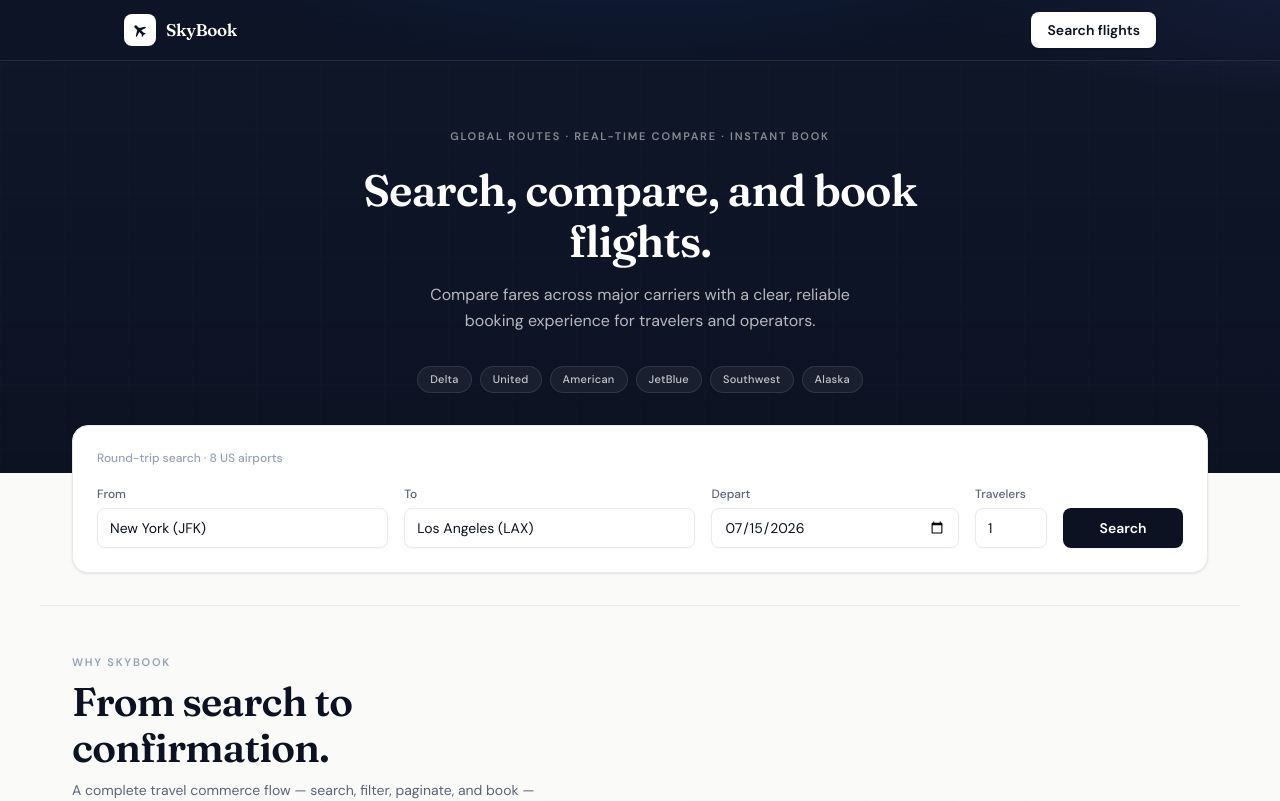
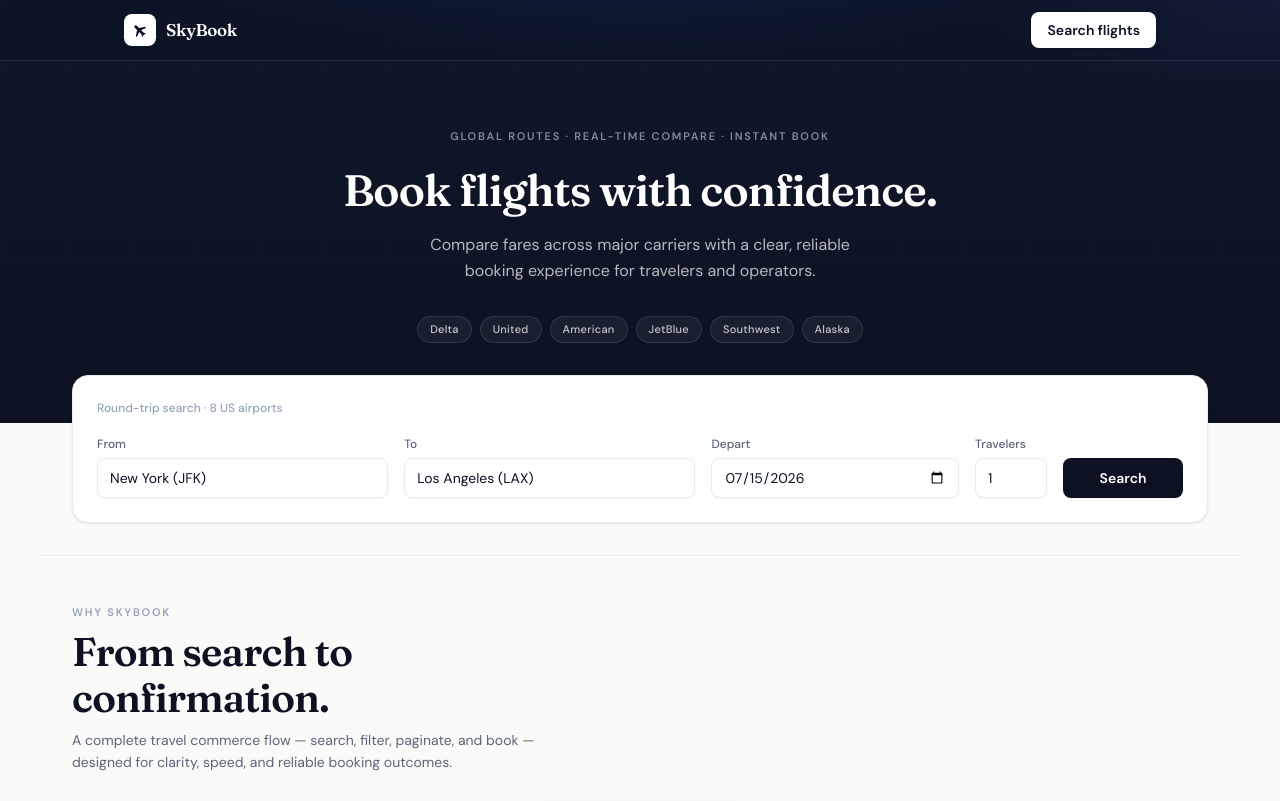
Before and after one commit to mdalamin706688/skybook-flight-search, a Next.js app: page / in a window 1280 px wide. Shown: the top 801 px of the page. Built offline with nearby package versions, Linux system fonts and the light colour scheme.

Commit message:
Shorten homepage hero title for clearer commercial messaging.
Co-authored-by: Cursor <cursoragent@cursor.com>

```diff
--- a/src/app/page.tsx
+++ b/src/app/page.tsx
@@ -50,7 +50,7 @@ export default function HomePage() {
                 "mt-4 text-[2rem] text-white sm:mt-5 sm:text-[2.75rem]",
               )}
             >
-              Search, compare, and book flights.
+              Book flights with confidence.
             </h1>
 
             <p className={cn(heroSubtitle, "mx-auto mt-4 max-w-md")}>
```
